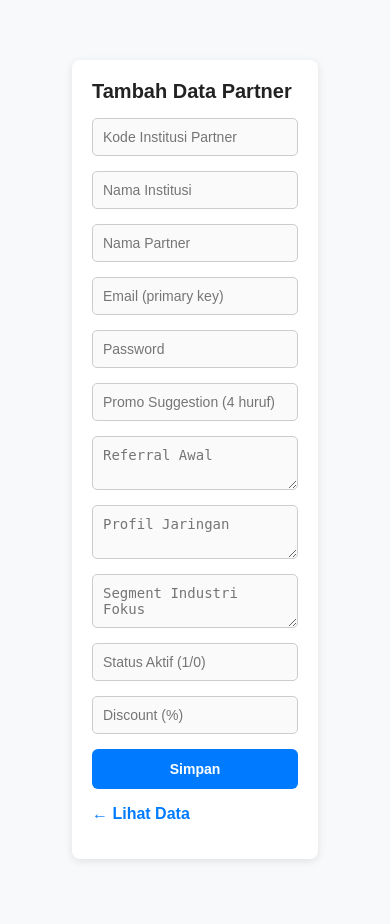
After one commit to Guswann/Rayterton-Partner-Regis, a PHP site: page /input.php in a window 390 px wide. The commit adds this page. Run offline with PHP 8.4, Linux system fonts and the light colour scheme.

Commit message:
tes update tampilan lebih rapih

```diff
--- /dev/null
+++ b/public/input.php
@@ -0,0 +1,67 @@
+<?php
+require '../backend/dbconnection.php';
+
+// Proses insert
+if (isset($_POST['submit'])) {
+    $stmt = $conn->prepare("INSERT INTO rtn_ac_institusi_partner
+        (kode_institusi_partner, nama_institusi, nama_partner, email, password, referral_awal, profil_jaringan, segment_industri_fokus, promo_suggestion, ACTIVE_STATUS, discount_pct)
+        VALUES (?,?,?,?,?,?,?,?,?,?,?)");
+
+    $stmt->bind_param(
+        "ssssssssssi",
+        $_POST['kode_institusi_partner'],
+        $_POST['nama_institusi'],
+        $_POST['nama_partner'],
+        $_POST['email'],
+        $_POST['password'],
+        $_POST['referral_awal'],
+        $_POST['profil_jaringan'],
+        $_POST['segment_industri_fokus'],
+        $_POST['promo_suggestion'],
+        $_POST['ACTIVE_STATUS'],
+        $_POST['discount_pct']
+    );
+
+    if ($stmt->execute()) {
+        echo "<script>alert('Data berhasil ditambahkan!'); window.location='index.php';</script>";
+    } else {
+        echo "<script>alert('Error: " . $stmt->error . "');</script>";
+    }
+    $stmt->close();
+}
+?>
+<!DOCTYPE html>
+<html lang="id">
+<head>
+    <meta charset="UTF-8">
+    <title>Input Data Partner</title>
+    <link rel="stylesheet" href="style.css">
+</head>
+<body>
+    <div class="form-container">
+        <form method="post">
+            <h2>Tambah Data Partner</h2>
+            <div class="form-grid">
+                <input type="text" name="kode_institusi_partner" placeholder="Kode Institusi Partner">
+                <input type="text" name="nama_institusi" placeholder="Nama Institusi">
+
+                <input type="text" name="nama_partner" placeholder="Nama Partner">
+                <input type="email" name="email" placeholder="Email (primary key)" required>
+
+                <input type="password" name="password" placeholder="Password">
+                <input type="text" name="promo_suggestion" placeholder="Promo Suggestion (4 huruf)">
+
+                <textarea name="referral_awal" placeholder="Referral Awal" class="form-full"></textarea>
+                <textarea name="profil_jaringan" placeholder="Profil Jaringan" class="form-full"></textarea>
+                <textarea name="segment_industri_fokus" placeholder="Segment Industri Fokus" class="form-full"></textarea>
+
+                <input type="text" name="ACTIVE_STATUS" placeholder="Status Aktif (1/0)">
+                <input type="number" name="discount_pct" placeholder="Discount (%)">
+
+                <input type="submit" name="submit" value="Simpan" class="form-full">
+            </div>
+            <p><a href="index.php">← Lihat Data</a></p>
+        </form>
+    </div>
+</body>
+</html>
--- a/public/style.css
+++ b/public/style.css
@@ -1,4 +1,4 @@
-/* General layout */
+/* ========== Global Layout ========== */
 body {
     font-family: Arial, sans-serif;
     margin: 20px;
@@ -6,63 +6,160 @@ body {
     color: #333;
 }
 
-/* Form styling */
+h2 {
+    margin-bottom: 20px;
+    color: #222;
+}
+
+/* ========== Link Navigasi ========== */
+a {
+    color: #007bff;
+    text-decoration: none;
+    font-weight: bold;
+}
+
+a:hover {
+    text-decoration: underline;
+}
+
+/* ========== FORM STYLING ========== */
 form {
-    background: white;
+    background: #fff;
     padding: 20px;
     margin-bottom: 40px;
     border-radius: 8px;
     box-shadow: 0 2px 8px rgba(0,0,0,0.1);
-    max-width: 600px;
+    max-width: 900px;
 }
+
+/* Wrapper agar form center */
+.form-container {
+    display: flex;
+    justify-content: center;
+    align-items: flex-start; /* biar dari atas, bukan benar2 tengah layar */
+    min-height: 100vh;
+    padding-top: 40px;
+}
+
+/* Kalau mau benar-benar di tengah layar penuh, bisa ganti align-items ke center */
+
 
 form h2 {
     margin-top: 0;
+    margin-bottom: 15px;
+    font-size: 20px;
+}
+
+/* Grid untuk input form */
+.form-grid {
+    display: grid;
+    grid-template-columns: 1fr 1fr;
+    gap: 15px;
+}
+
+/* Field yang full width */
+.form-full {
+    grid-column: span 2;
 }
 
 input, select, textarea {
-    display:block;
-    margin-bottom:15px;
-    width:100%;
-    padding:10px;
-    border:1px solid #ccc;
+    width: 100%;
+    padding: 10px;
+    border: 1px solid #ccc;
     border-radius: 5px;
+    font-size: 14px;
+    box-sizing: border-box;
+    background: #fafafa;
+    transition: border 0.2s;
 }
 
+input:focus, textarea:focus {
+    border-color: #007bff;
+    outline: none;
+    background: #fff;
+}
+
+/* Tombol submit */
 input[type=submit] {
-    background:#007bff;
-    color:white;
-    border:none;
-    cursor:pointer;
-    transition:0.3s;
+    background: #007bff;
+    color: white;
+    border: none;
+    cursor: pointer;
+    transition: 0.3s;
+    font-weight: bold;
+    padding: 12px;
+    border-radius: 6px;
 }
 
 input[type=submit]:hover {
-    background:#0056b3;
+    background: #0056b3;
 }
 
-/* Table styling */
+/* ========== TABLE STYLING ========== */
 table {
     width: 100%;
     border-collapse: collapse;
-    margin-top: 20px;
-    background:white;
-    border-radius:8px;
-    overflow:hidden;
+    background: white;
+    border-radius: 8px;
+    overflow: hidden;
     box-shadow: 0 2px 8px rgba(0,0,0,0.1);
 }
 
 th, td {
-    border:1px solid #ddd;
-    padding:10px;
-    text-align:left;
+    border: 1px solid #ddd;
+    padding: 10px;
+    text-align: left;
+    font-size: 14px;
+    vertical-align: top;
 }
 
 th {
-    background:#007bff;
-    color:white;
+    background: #007bff;
+    color: white;
+    text-transform: uppercase;
+    font-size: 13px;
+    letter-spacing: 0.5px;
 }
 
 tr:nth-child(even) {
-    background:#f2f2f2;
+    background: #f9f9f9;
 }
+
+/* ========== RESPONSIVE TABLE ========== */
+@media (max-width: 768px) {
+    .form-grid {
+        grid-template-columns: 1fr;
+    }
+    .form-full {
+        grid-column: span 1;
+    }
+
+    table, thead, tbody, th, td, tr {
+        display: block;
+    }
+
+    th {
+        display: none;
+    }
+
+    tr {
+        margin-bottom: 15px;
+        border: 1px solid #ddd;
+        border-radius: 8px;
+        padding: 10px;
+        background: #fff;
+    }
+
+    td {
+        border: none;
+        display: flex;
+        justify-content: space-between;
+        padding: 8px 5px;
+    }
+
+    td:before {
+        content: attr(data-label);
+        font-weight: bold;
+        color: #555;
+    }
+}
```
Also changed, not shown: public/index.php (+2 -49 lines).
